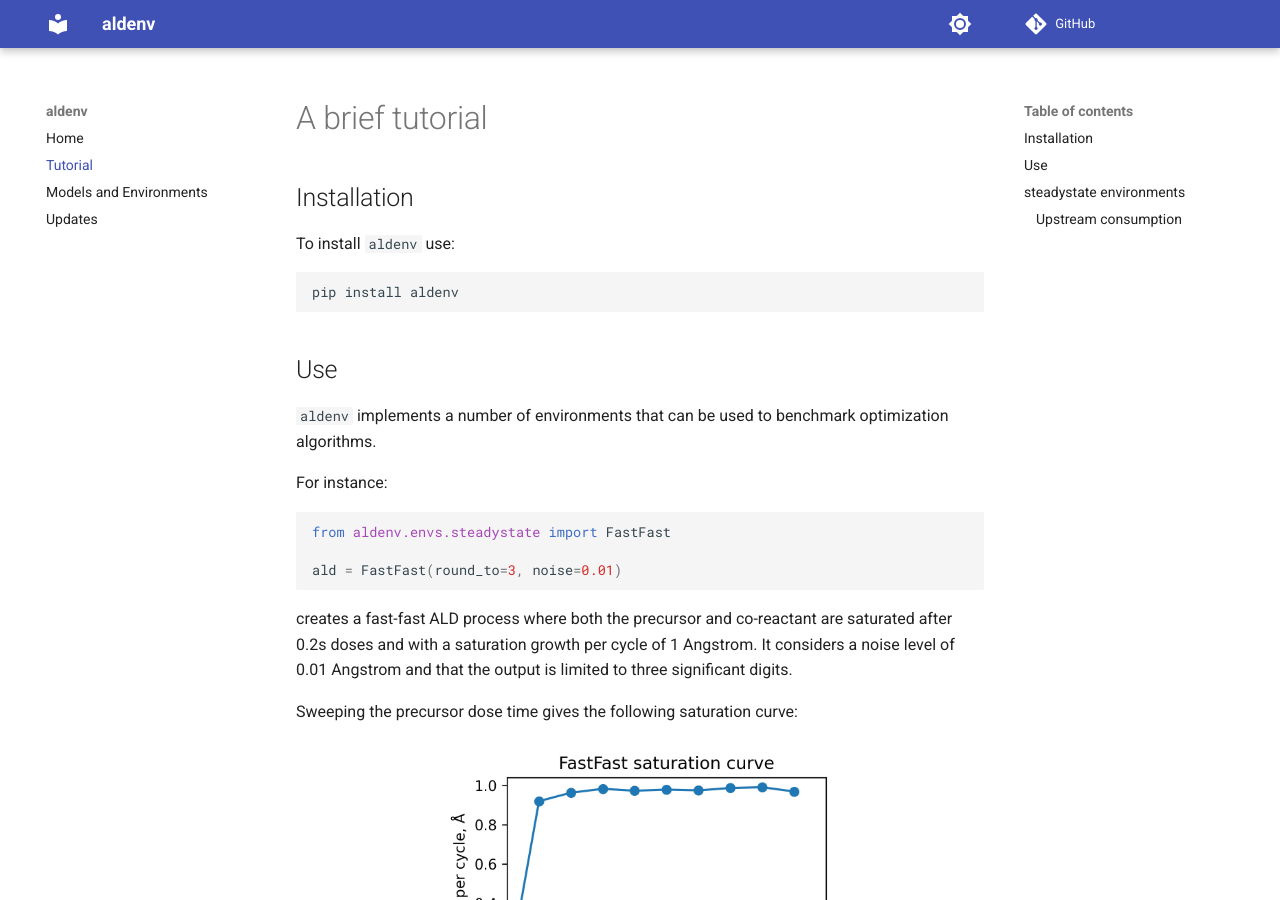
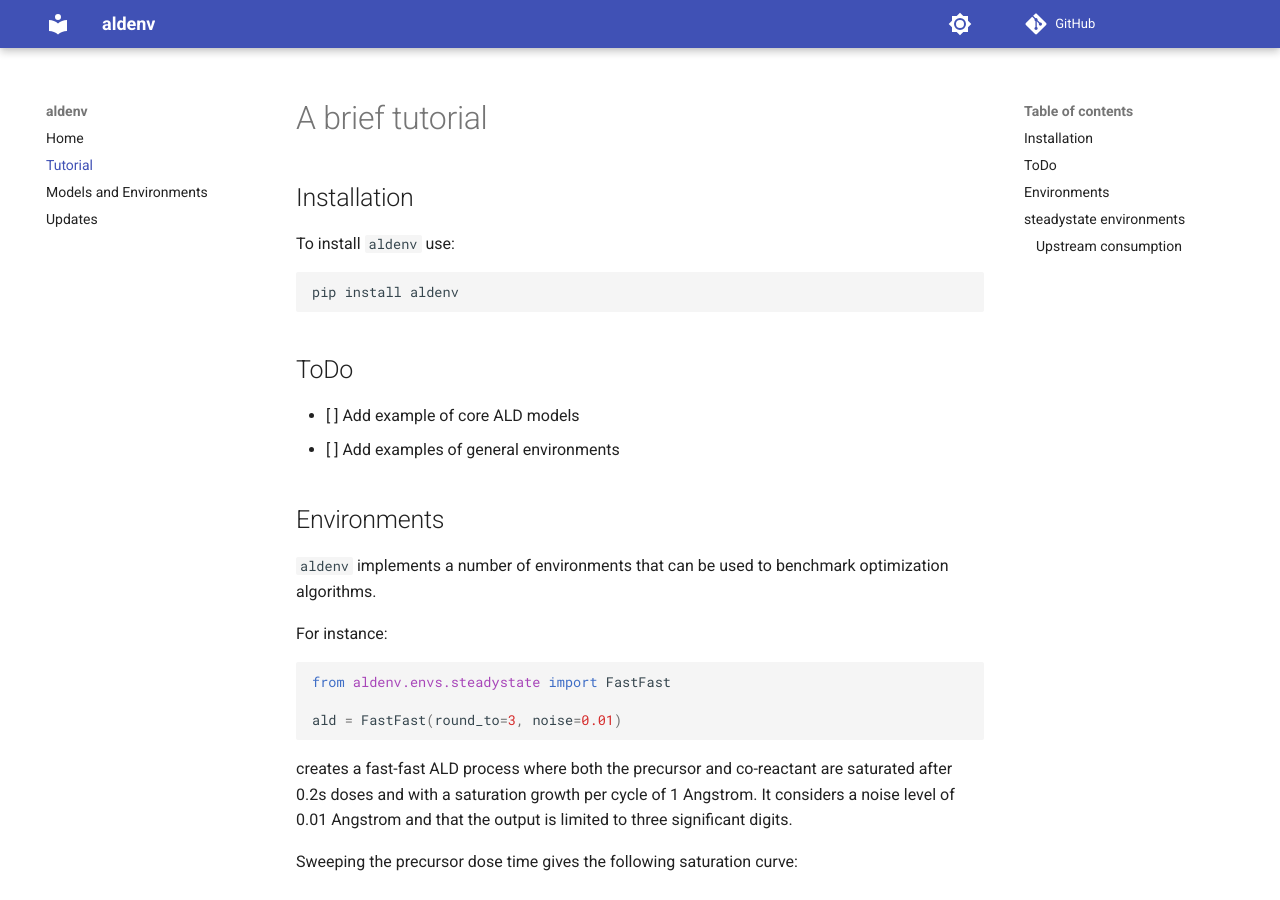
Before and after one commit to aldsim/aldenv, an MkDocs documentation site: the page built from docs/tutorial.md, in a window 1280 px wide and 900 px high. Built offline with MkDocs 1.6.1 and Material for MkDocs 9.7.7, drawn with Linux system fonts in a browser that asks for light colours; plug-ins that fetch from the network failed and are left out; comment, search, counter and statistics services are not loaded.

Commit message:
tutorial todo

````diff
--- a/docs/tutorial.md
+++ b/docs/tutorial.md
@@ -8,7 +8,13 @@ To install `aldenv` use:
 pip install aldenv
 ```
 
-## Use
+
+## ToDo
+
+- [ ] Add example of core ALD models
+- [ ] Add examples of general environments
+
+## Environments
 
 `aldenv` implements a number of environments that can be used to benchmark optimization algorithms.
 
````
